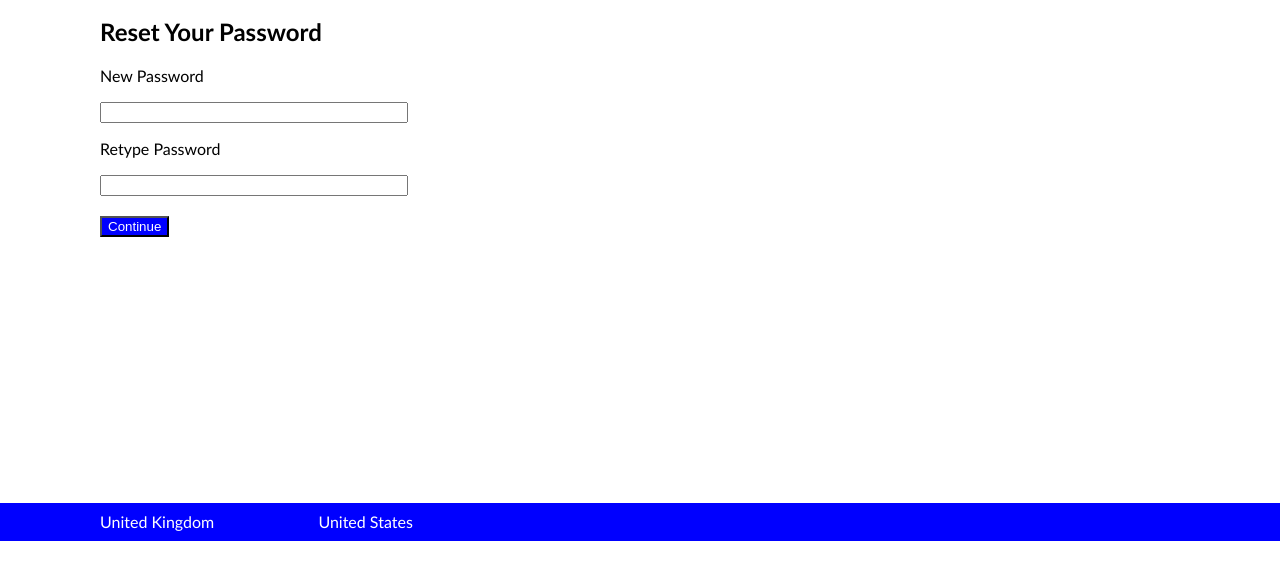
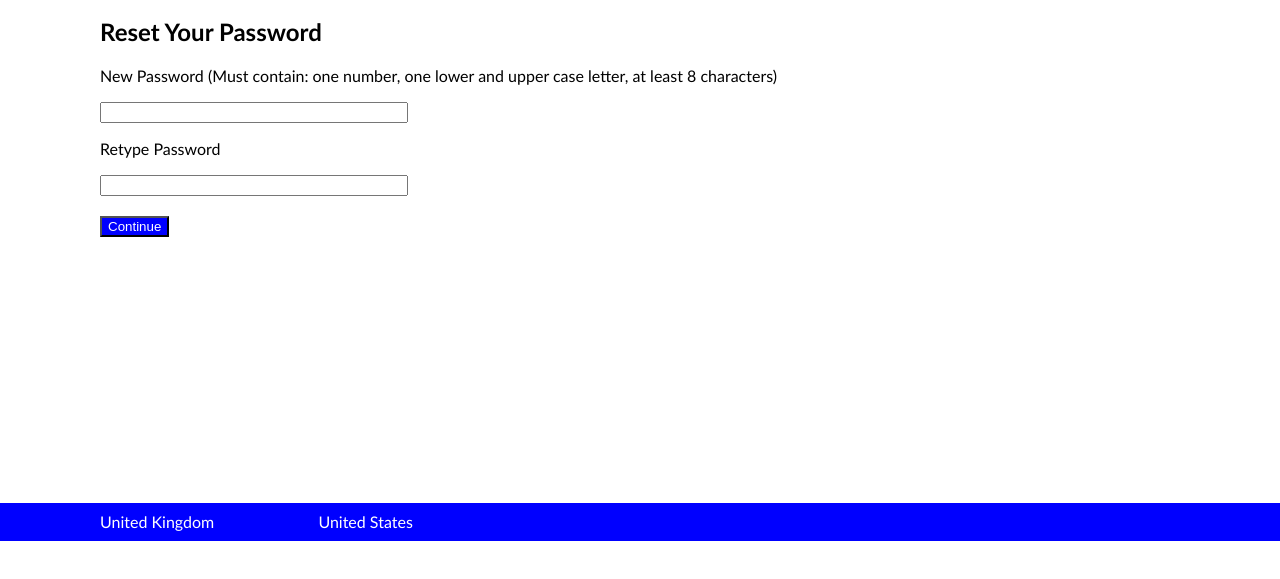
Before and after one commit to GreyShadow46/Recommend-Me-a-Movie, a plain HTML site: page resetyourpassword.html in a window 1280 px wide. Shown: the part 85-664 px from the top of the page. Drawn offline with Linux system fonts and the light colour scheme.

Commit message:
Update resetyourpassword.html

```diff
--- a/resetyourpassword.html
+++ b/resetyourpassword.html
@@ -24,12 +24,13 @@
         onsubmit="return checkPassword()"
       >
         <input type="hidden" name="username" id="username" required />
-        <p>New Password</p>
+        <p>New Password (Must contain: one number, one lower and upper case letter, at least 8 characters)</p>
         <input
           type="password"
           id="password"
           name="password"
           class="formInput"
+          pattern="(?=.*\d)(?=.*[a-z])(?=.*[A-Z]).{8,}"
           required
         />
         <p>Retype Password</p>
```
